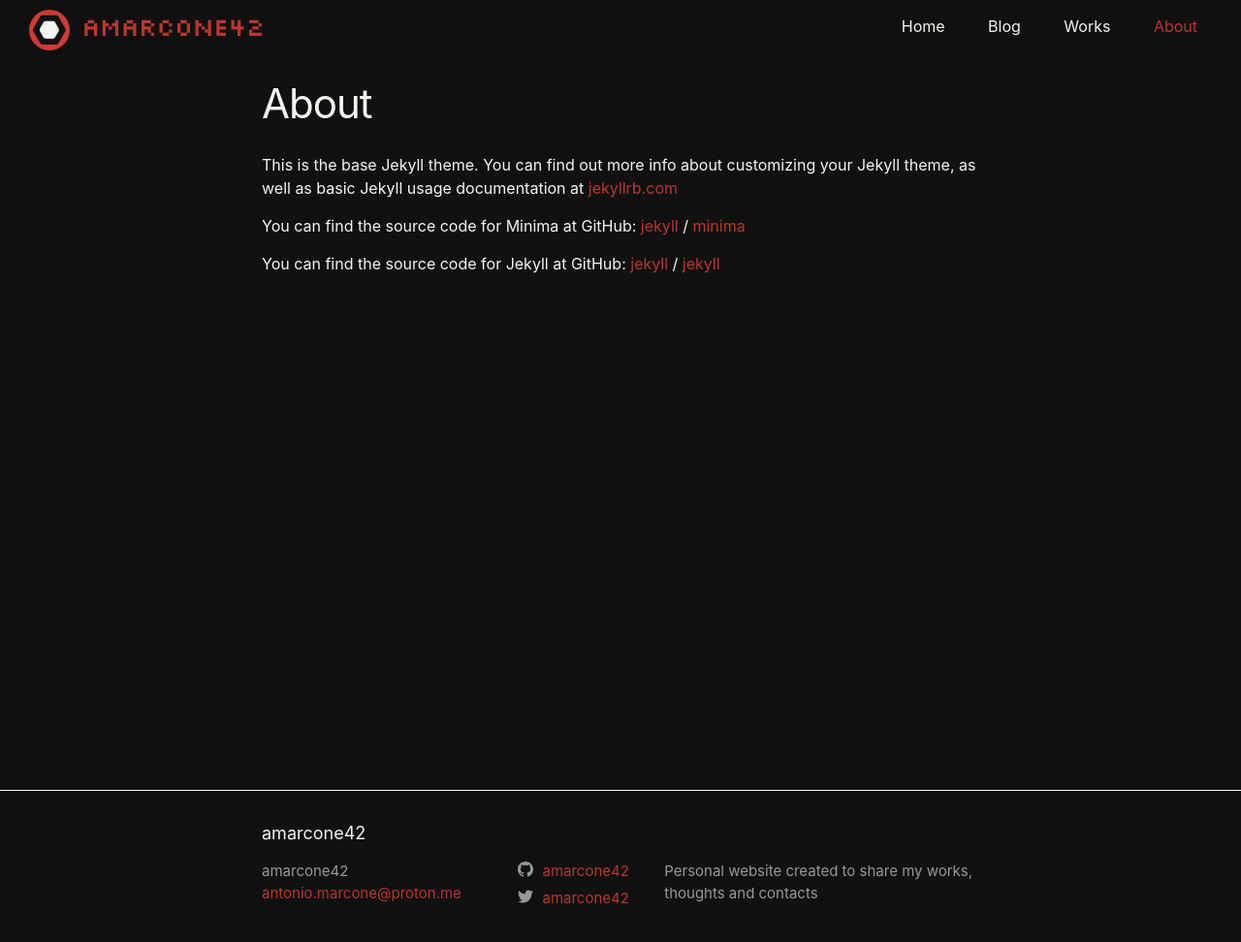
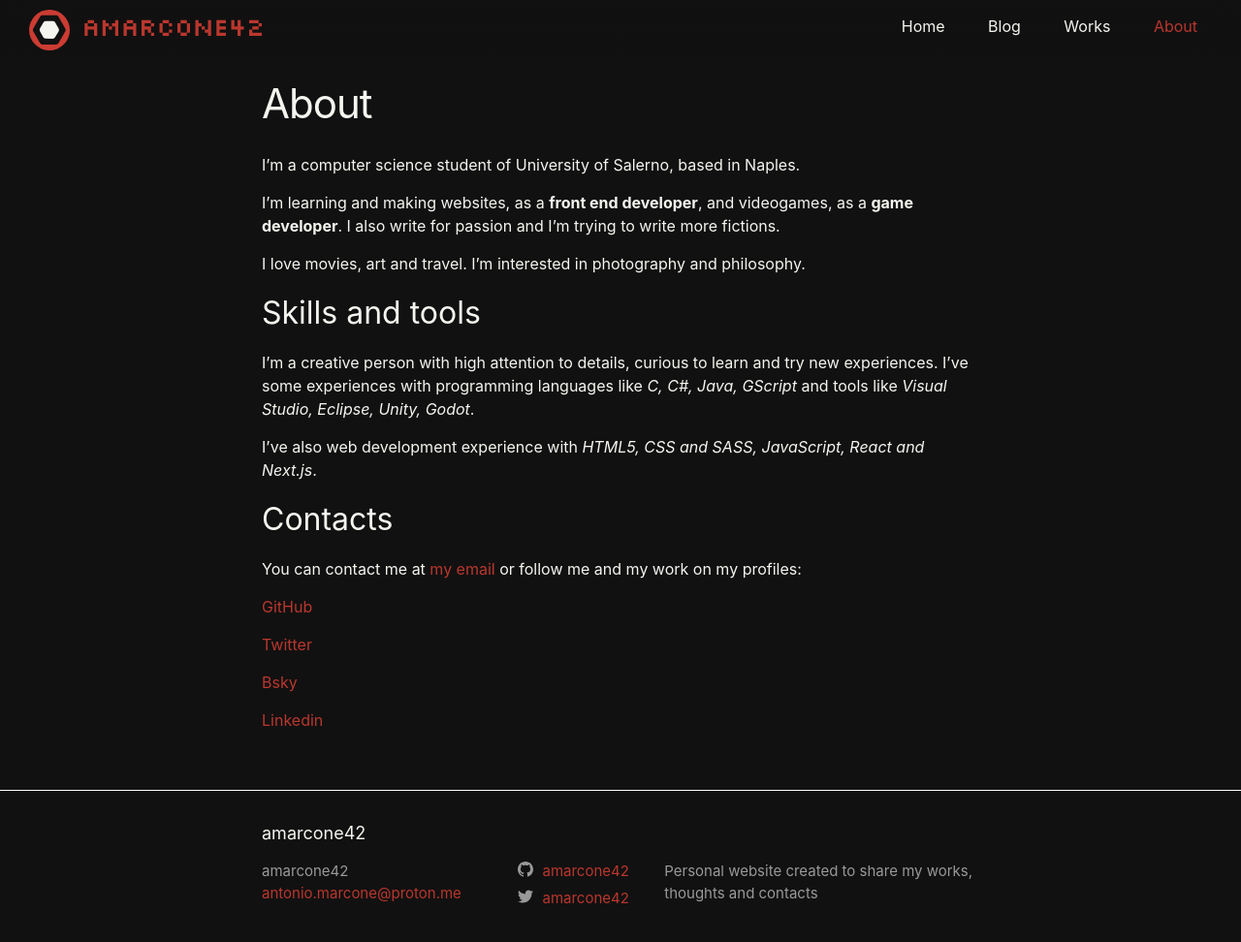
Before and after one commit to amarcone42/amarcone42.github.io, a Jekyll site: the page built from about.markdown, in a window 1280 px wide and 998 px high. Shown: the top 972 px of the window at 97% size. Built offline with Jekyll 4.4.1, drawn with Linux system fonts in a browser that asks for light colours.

Commit message:
Added About content
Added content in the about.markdown file.

```diff
--- a/about.markdown
+++ b/about.markdown
@@ -4,15 +4,24 @@ title: About
 permalink: /about/
 ---
 
-This is the base Jekyll theme. You can find out more info about customizing your Jekyll theme, as well as basic Jekyll usage documentation at [jekyllrb.com](https://jekyllrb.com/)
+I'm a computer science student of University of Salerno, based in Naples.
 
-You can find the source code for Minima at GitHub:
-[jekyll][jekyll-organization] /
-[minima](https://github.com/jekyll/minima)
+I'm learning and making websites, as a **front end developer**, and videogames, as a **game developer**. I also write for passion and I'm trying to write more fictions.
 
-You can find the source code for Jekyll at GitHub:
-[jekyll][jekyll-organization] /
-[jekyll](https://github.com/jekyll/jekyll)
+I love movies, art and travel. I'm interested in photography and philosophy.
 
+## Skills and tools
+I'm a creative person with high attention to details, curious to learn and try new experiences. I've some experiences with programming languages like _C, C#, Java, GScript_ and tools like _Visual Studio, Eclipse, Unity, Godot_.
 
-[jekyll-organization]: https://github.com/jekyll
+I've also web development experience with _HTML5, CSS and SASS, JavaScript, React and Next.js_.
+
+## Contacts
+You can contact me at [my email](mailto:antonio.marcone@proton.me) or follow me and my work on my profiles:
+
+[GitHub](https://github.com/amarcone42)
+
+[Twitter](https://www.twitter.com/amarcone42)
+
+[Bsky](https://bsky.app/profile/amarcone.it)
+
+[Linkedin](https://www.linkedin.com/in/amarcone42/)
```
